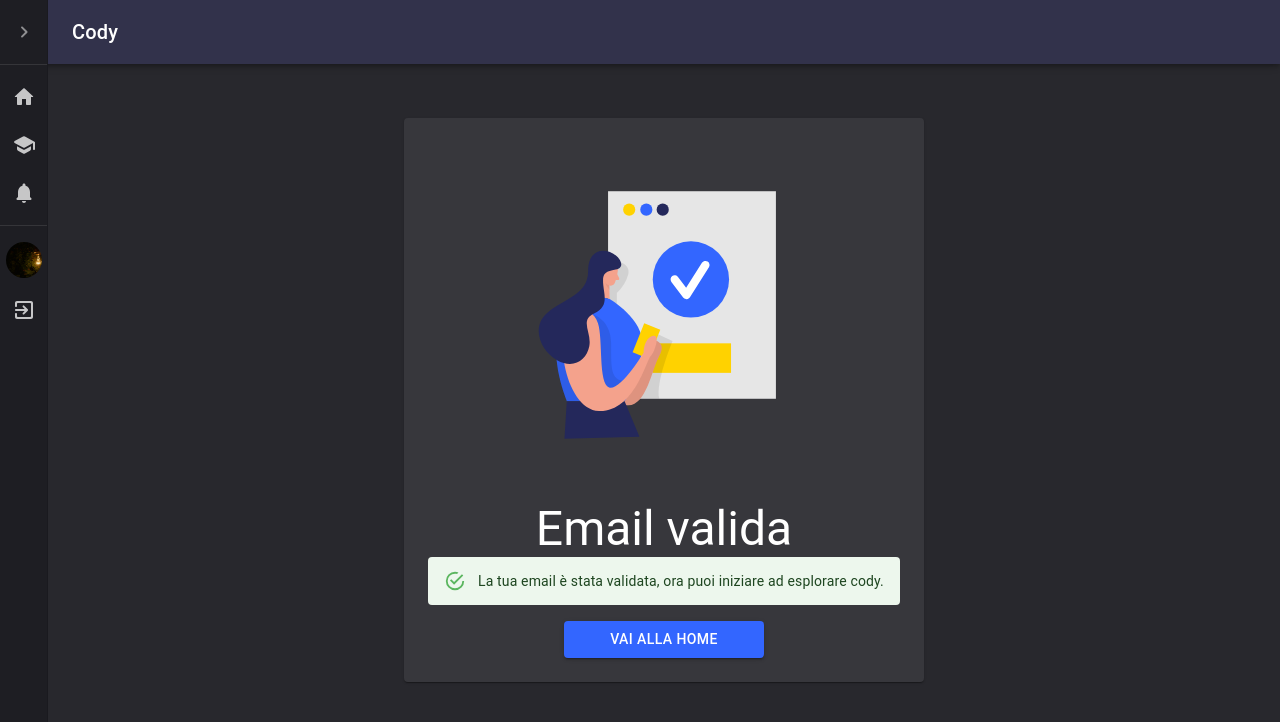
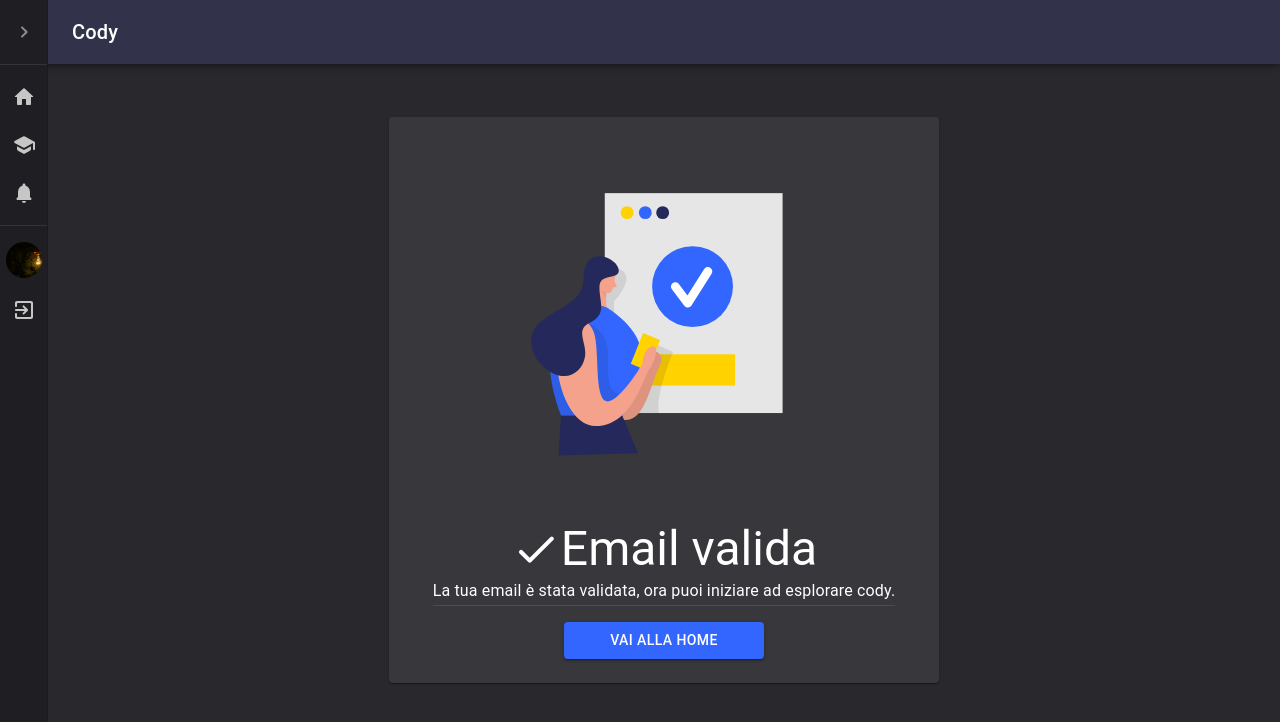
Before and after one commit to webion-hub/cody, a React (Create React App) app in the folder cody/ClientApp/: page /email-valid in a window 1280 px wide. Shown: the top 722 px of the page. Built offline with nearby package versions, Linux system fonts and the light colour scheme.

Commit message:
remove alert add icon

```diff
--- a/cody/ClientApp/src/pages/email_valid.js
+++ b/cody/ClientApp/src/pages/email_valid.js
@@ -5,9 +5,10 @@ import { Typography } from '@material-ui/core';
 import { Button } from '@material-ui/core';
 import { Divider } from '@material-ui/core';
 import { Paper } from '@material-ui/core';
-import { Alert } from '@material-ui/lab';
 
 import { Confirmation } from '../components/illustrations/confirmation';
+
+import CheckRoundedIcon from '@material-ui/icons/CheckRounded';
 
 export class EmailValid extends Component {
   static displayName = Error.name;
@@ -29,6 +30,17 @@ export class EmailValid extends Component {
               maxWidth={500}
               margin="0 auto"
             />
+            <Grid
+              container
+              direction="row"
+              justify="center"
+              alignItems="center"
+            >
+              <CheckRoundedIcon
+                style={{
+                  fontSize: "50"
+                }}
+              />
               <Typography
                 component="h1"
                 variant="h3"
@@ -36,7 +48,20 @@ export class EmailValid extends Component {
               >
                 Email valida
               </Typography>
-            <Alert severity="success">La tua email è stata validata, ora puoi iniziare ad esplorare cody.</Alert>
+            </Grid>
+            <div
+              style={{
+                padding: "0 20px"
+              }}
+            >
+              <Typography
+                variant="subtitle1"
+                align="center"
+              >
+                La tua email è stata validata, ora puoi iniziare ad esplorare cody.
+              </Typography>
+              <Divider />
+            </div>
             <Box
               mt={2}
               width={200}
```
Lines whose indentation alone changed are shown as unchanged.
